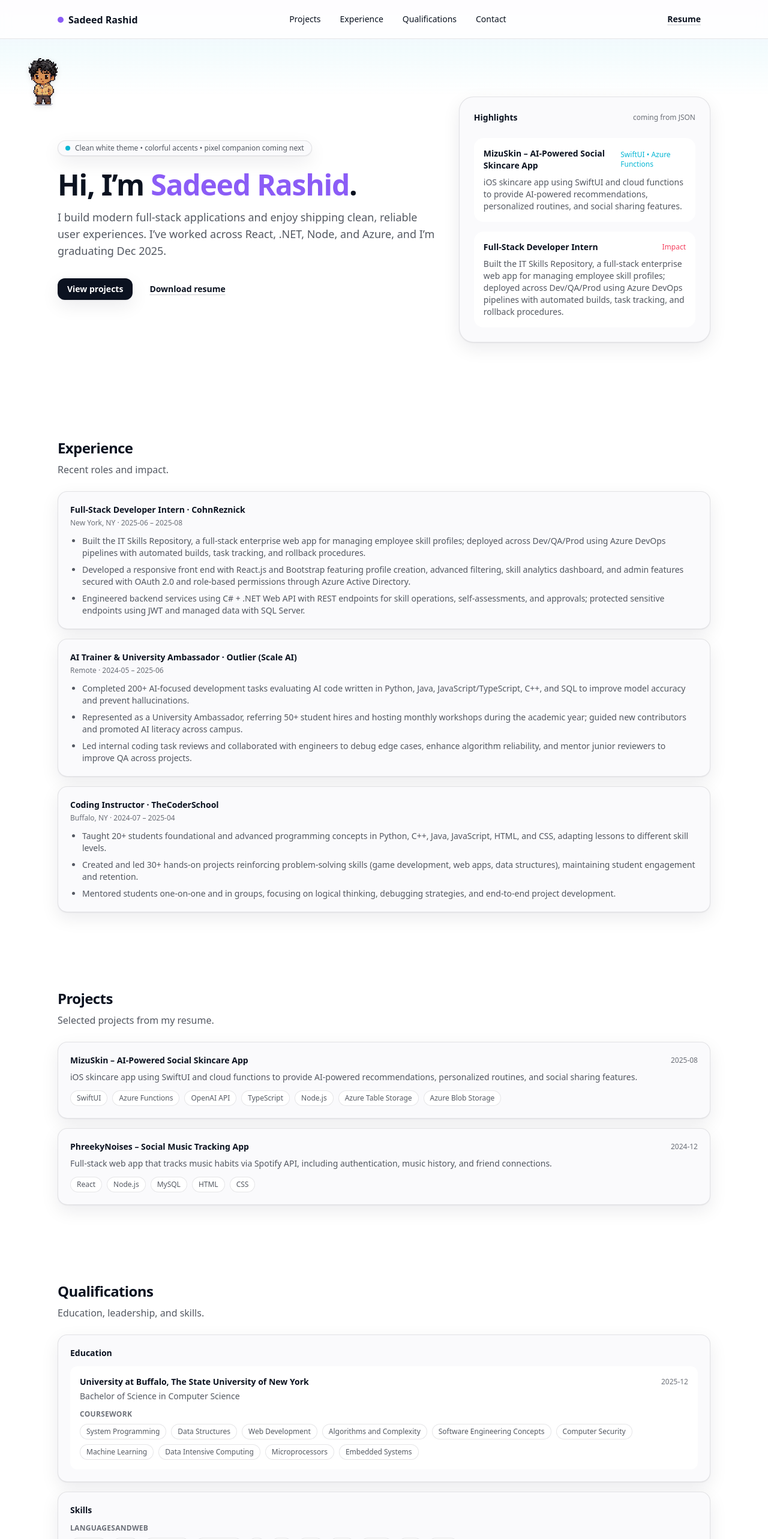
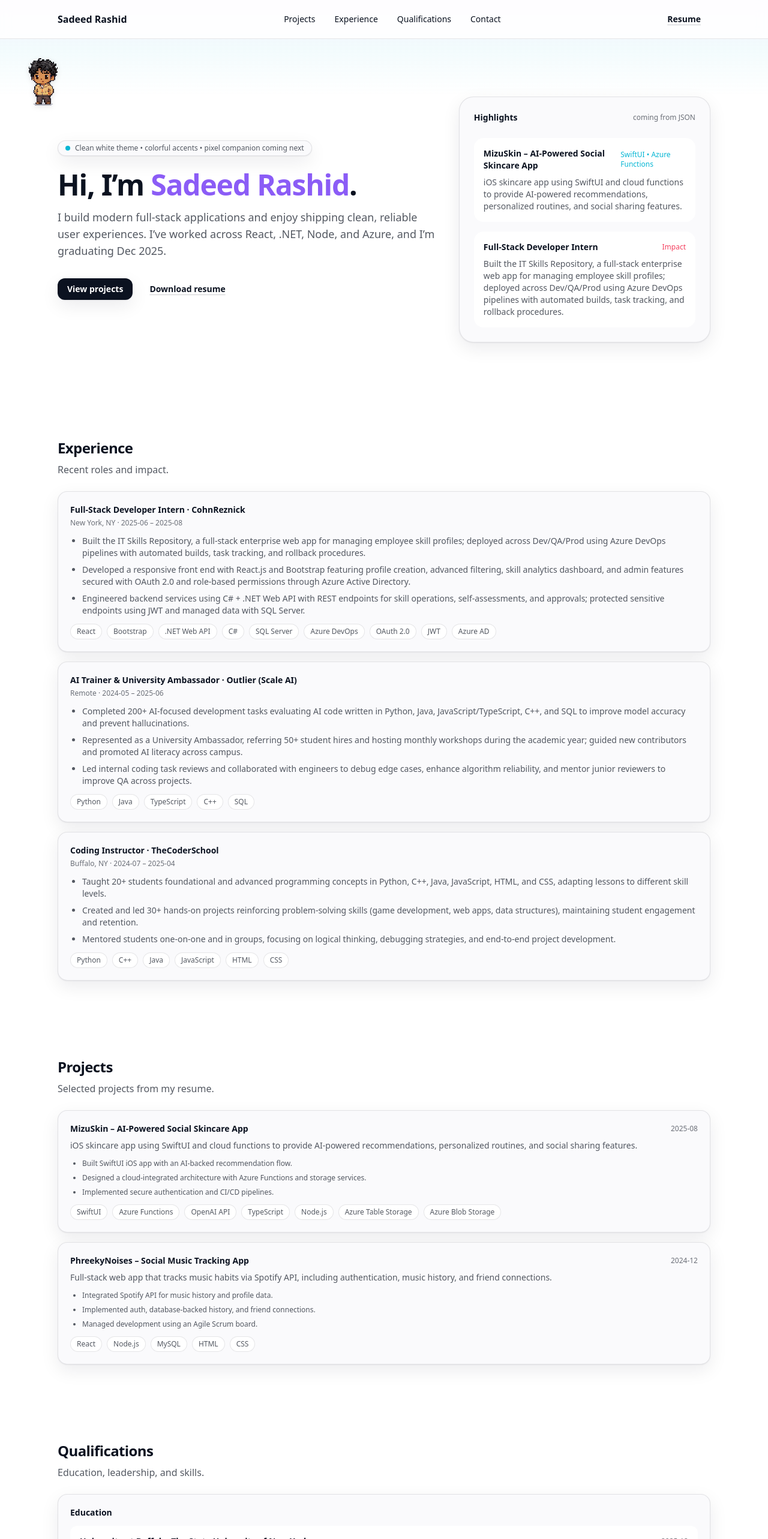
Before and after one commit to Suh716/personal-portfolio, a React (Vite) app: page / in a window 1280 px wide. Shown: the top 2566 px of the page at 60% size. Built offline with nearby package versions, Linux system fonts and the light colour scheme.

Commit message:
Add tech chips to experience and project highlights; remove navbar purple dot

```diff
--- a/src/App.tsx
+++ b/src/App.tsx
@@ -99,6 +99,18 @@ function App() {
                       <li key={b}>{b}</li>
                     ))}
                   </ul>
+                  {r.tech?.length ? (
+                    <div className="mt-3 flex flex-wrap gap-2">
+                      {r.tech.slice(0, 14).map((t) => (
+                        <span
+                          key={t}
+                          className="rounded-full border border-ink-900/10 bg-paper-50 px-2.5 py-1 text-xs text-ink-900/70"
+                        >
+                          {t}
+                        </span>
+                      ))}
+                    </div>
+                  ) : null}
                 </article>
               ))}
             </div>
@@ -117,6 +129,13 @@ function App() {
                     <span className="text-xs text-ink-900/60">{p.date}</span>
                   </div>
                   <p className="mt-2 text-sm text-ink-900/70">{p.description}</p>
+                  {p.highlights?.length ? (
+                    <ul className="mt-3 list-disc space-y-2 pl-5 text-xs text-ink-900/70">
+                      {p.highlights.map((h) => (
+                        <li key={h}>{h}</li>
+                      ))}
+                    </ul>
+                  ) : null}
                   {p.tech?.length ? (
                     <div className="mt-3 flex flex-wrap gap-2">
                       {p.tech.slice(0, 8).map((t) => (
--- a/src/components/Navbar.tsx
+++ b/src/components/Navbar.tsx
@@ -20,10 +20,7 @@ export function Navbar() {
               window.scrollTo({ top: 0, behavior: 'smooth' })
             }}
           >
-            <span className="inline-flex items-center gap-2">
-              <span className="inline-block h-2.5 w-2.5 rounded-full bg-accent-violet" />
-              <span>{profile.name}</span>
-            </span>
+            <span>{profile.name}</span>
           </a>
           <nav className="hidden items-center gap-2 sm:flex">
             <a
```
